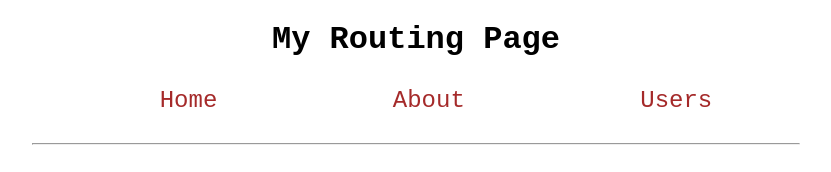
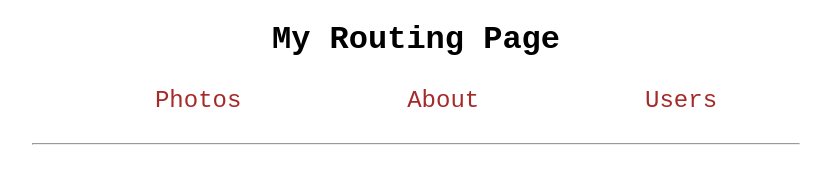
Before and after one commit to mkisecok/react-routing, a React (Create React App) app in the folder demo-app/: page /home in a window 1280 px wide. Shown: the top 172 px of the page, without its empty margins (224-1055 px from the left). Built offline with nearby package versions, Linux system fonts and the light colour scheme.

Commit message:
Modified App.js

```diff
--- a/demo-app/src/App.js
+++ b/demo-app/src/App.js
@@ -5,7 +5,8 @@ import './App.css'
 import Users from "./components/Users";
 import About from "./components/About";
 import User from "./components/User";
-import Home from "./components/Home";
+import Photos from "./components/Photos";
+import Image from './components/Image'
 
 import {
   BrowserRouter as Router,
@@ -24,7 +25,7 @@ function App() {
         <nav>
           <ul className='header'>
             <li>
-              <Link to="/">Home</Link>
+              <Link to="/photos">Photos</Link>
             </li>
             <li>
               <Link to="/about">About</Link>
@@ -40,10 +41,11 @@ function App() {
 
         <Routes>
 
-          <Route path='/' exact element={<Home/>} />
+          <Route path='/photos' element={<Photos/>} />
           <Route path='/about' element={<About/>} />
           <Route path='/users' element={<Users/>} />
           <Route path='/user/:id' element={<User/>} />
+          <Route path='/image/:id' element={<Image/>} />
 
         </Routes>
       </div>
--- a/demo-app/src/components/Home.js
+++ /dev/null
@@ -1,11 +0,0 @@
-import React from 'react'
-
-function Home() {
-    return (
-        <div>
-            Home
-        </div>
-    )
-}
-
-export default Home
```
